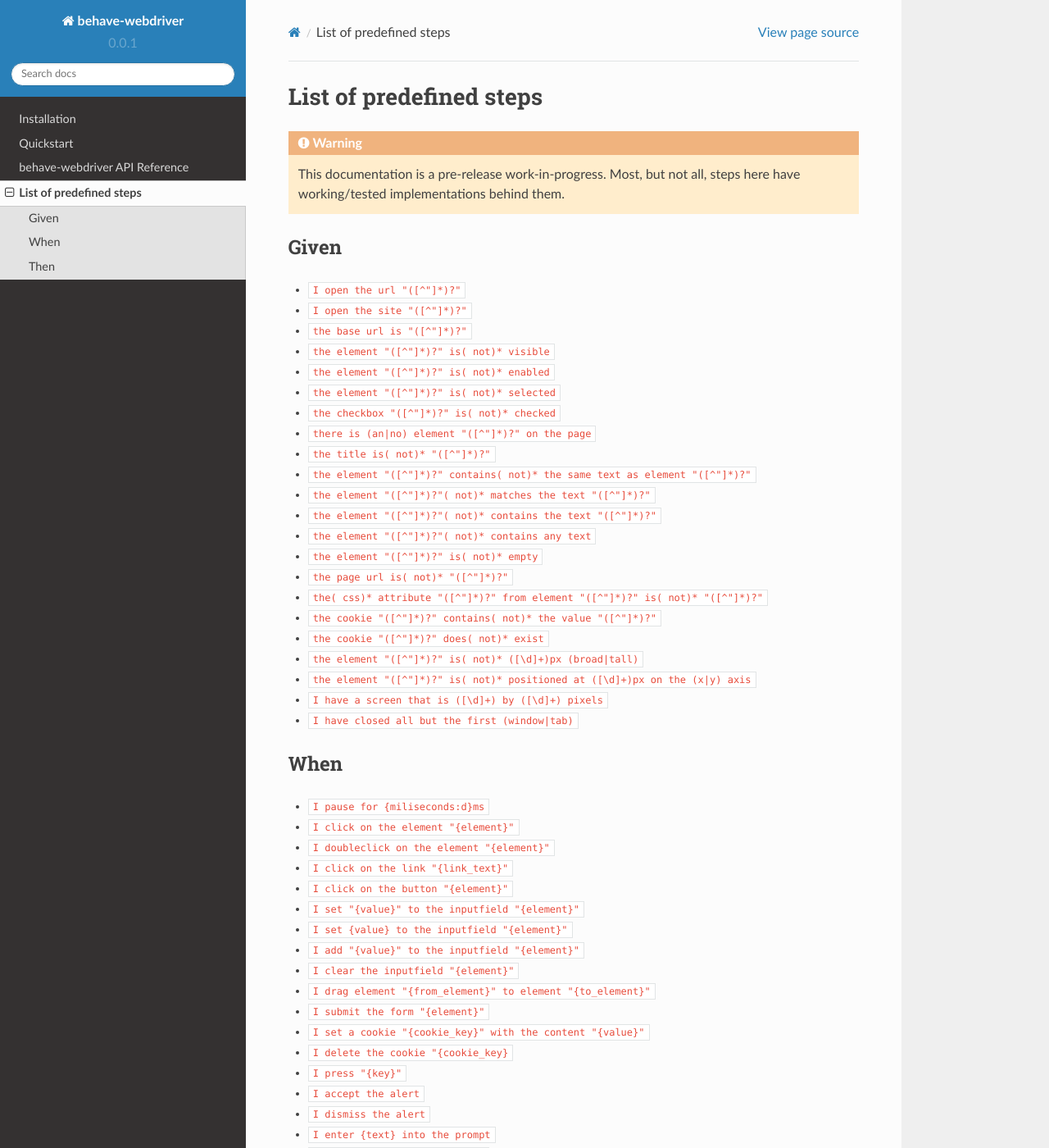
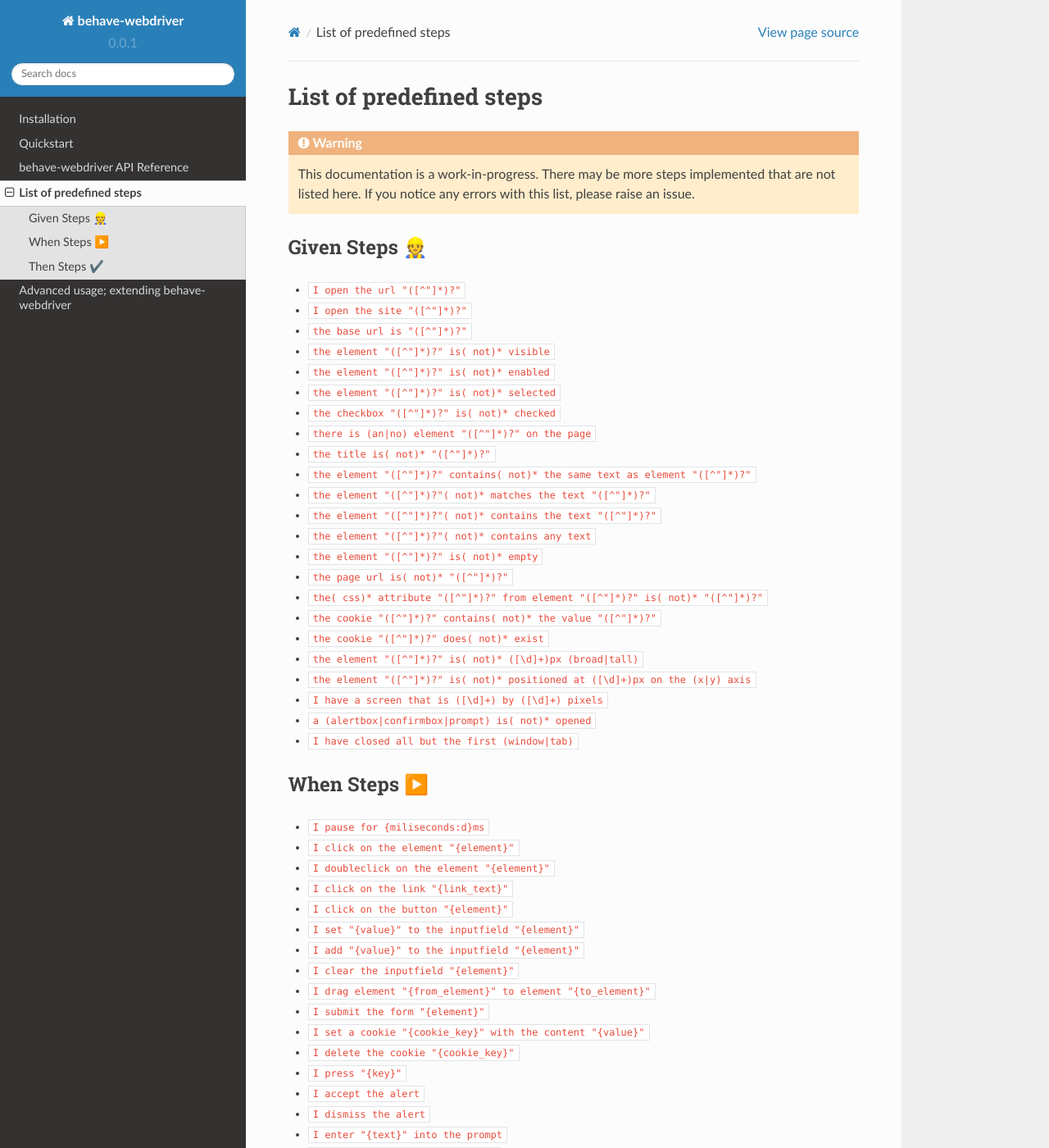
Before and after one commit to spyoungtech/behave-webdriver, a Sphinx documentation site: the page built from docs/steps.rst, in a window 1280 px wide and 1400 px high. Shown: the whole window at 82% size. Built offline with Sphinx 7.4.7 and the Read the Docs theme 2.0.0, drawn with Linux system fonts in a browser that asks for light colours; some of the changed text lies outside the part shown.

Commit message:
dawks :memo:

```diff
--- a/README.rst
+++ b/README.rst
@@ -354,8 +354,6 @@
 .. _webdriverio/cucumber-boilerplate: https://github.com/webdriverio/cucumber-boilerplate
 
 
-.. |travis| image:: https://img.shields.io/travis/mandeep/Travis-Encrypt/master.svg?style=flat-square
-    :target: https://travis-ci.org/mandeep/Travis-Encrypt
 
 .. |docs| image:: https://readthedocs.org/projects/behave-webdriver/badge/?version=latest
     :target: http://behave-webdriver.readthedocs.io/en/latest/
--- a/docs/conf.py
+++ b/docs/conf.py
@@ -32,8 +32,9 @@
 # extensions coming with Sphinx (named 'sphinx.ext.*') or your custom
 # ones.
 extensions = ['sphinx.ext.autodoc',
-              'sphinx.ext.coverage']
-autodoc_member_order = 'bysource'
+              'sphinx.ext.coverage',
+              'sphinx.ext.viewcode']
+#autodoc_member_order = 'bysource'
 
 # Add any paths that contain templates here, relative to this directory.
 templates_path = ['_templates']
--- a/docs/steps.rst
+++ b/docs/steps.rst
@@ -6,99 +6,96 @@
 
 .. warning::
 
-    This documentation is a pre-release work-in-progress. Most, but not all, steps here have working/tested
-    implementations behind them.
+    This documentation is a work-in-progress. There may be more steps implemented that are not listed here.
+    If you notice any errors with this list, please raise an issue.
 
 
-Given
-=====
+Given Steps 👷
+--------------
 
-* ``I open the url "([^"]*)?"``
-* ``I open the site "([^"]*)?"``
-* ``the base url is "([^"]*)?"``
-* ``the element "([^"]*)?" is( not)* visible``
-* ``the element "([^"]*)?" is( not)* enabled``
-* ``the element "([^"]*)?" is( not)* selected``
-* ``the checkbox "([^"]*)?" is( not)* checked``
-* ``there is (an|no) element "([^"]*)?" on the page``
-* ``the title is( not)* "([^"]*)?"``
-* ``the element "([^"]*)?" contains( not)* the same text as element "([^"]*)?"``
-* ``the element "([^"]*)?"( not)* matches the text "([^"]*)?"``
-* ``the element "([^"]*)?"( not)* contains the text "([^"]*)?"``
-* ``the element "([^"]*)?"( not)* contains any text``
-* ``the element "([^"]*)?" is( not)* empty``
-* ``the page url is( not)* "([^"]*)?"``
-* ``the( css)* attribute "([^"]*)?" from element "([^"]*)?" is( not)* "([^"]*)?"``
-* ``the cookie "([^"]*)?" contains( not)* the value "([^"]*)?"``
-* ``the cookie "([^"]*)?" does( not)* exist``
-* ``the element "([^"]*)?" is( not)* ([\d]+)px (broad|tall)``
-* ``the element "([^"]*)?" is( not)* positioned at ([\d]+)px on the (x|y) axis``
-* ``I have a screen that is ([\d]+) by ([\d]+) pixels``
+- ``I open the url "([^"]*)?"``
+- ``I open the site "([^"]*)?"``
+- ``the base url is "([^"]*)?"``
+- ``the element "([^"]*)?" is( not)* visible``
+- ``the element "([^"]*)?" is( not)* enabled``
+- ``the element "([^"]*)?" is( not)* selected``
+- ``the checkbox "([^"]*)?" is( not)* checked``
+- ``there is (an|no) element "([^"]*)?" on the page``
+- ``the title is( not)* "([^"]*)?"``
+- ``the element "([^"]*)?" contains( not)* the same text as element "([^"]*)?"``
+- ``the element "([^"]*)?"( not)* matches the text "([^"]*)?"``
+- ``the element "([^"]*)?"( not)* contains the text "([^"]*)?"``
+- ``the element "([^"]*)?"( not)* contains any text``
+- ``the element "([^"]*)?" is( not)* empty``
+- ``the page url is( not)* "([^"]*)?"``
+- ``the( css)* attribute "([^"]*)?" from element "([^"]*)?" is( not)* "([^"]*)?"``
+- ``the cookie "([^"]*)?" contains( not)* the value "([^"]*)?"``
+- ``the cookie "([^"]*)?" does( not)* exist``
+- ``the element "([^"]*)?" is( not)* ([\d]+)px (broad|tall)``
+- ``the element "([^"]*)?" is( not)* positioned at ([\d]+)px on the (x|y) axis``
+- ``I have a screen that is ([\d]+) by ([\d]+) pixels``
+- ``a (alertbox|confirmbox|prompt) is( not)* opened``
+- ``I have closed all but the first (window|tab)``
 
-* ``I have closed all but the first (window|tab)``
+When Steps ▶️
+--------------
+
+- ``I pause for {miliseconds:d}ms``
+- ``I click on the element "{element}"``
+- ``I doubleclick on the element "{element}"``
+- ``I click on the link "{link_text}"``
+- ``I click on the button "{element}"``
+- ``I set "{value}" to the inputfield "{element}"``
+- ``I add "{value}" to the inputfield "{element}"``
+- ``I clear the inputfield "{element}"``
+- ``I drag element "{from_element}" to element "{to_element}"``
+- ``I submit the form "{element}"``
+- ``I set a cookie "{cookie_key}" with the content "{value}"``
+- ``I delete the cookie "{cookie_key}"``
+- ``I press "{key}"``
+- ``I accept the alert``
+- ``I dismiss the alert``
+- ``I enter "{text}" into the prompt``
+- ``I scroll to element "{element}"``
+- ``I move to element "{element}" with an offset of {x_offset:d},{y_offset:d}``
+- ``I move to element "{element}"``
+- ``I close the last opened tab``
+- ``I close the last opened window``
+- ``I select the {nth:d} option for element "{element}"``
+- ``I select the option with the text "{text}" for element "{element}"``
+- ``I select the option with the value "{value}" for element "{element}"``
 
 
 
-When
-====
-
-* ``I pause for {miliseconds:d}ms``
-* ``I click on the element "{element}"``
-* ``I doubleclick on the element "{element}"``
-* ``I click on the link "{link_text}"``
-* ``I click on the button "{element}"``
-* ``I set "{value}" to the inputfield "{element}"``
-* ``I set {value} to the inputfield "{element}"``
-* ``I add "{value}" to the inputfield "{element}"``
-* ``I clear the inputfield "{element}"``
-* ``I drag element "{from_element}" to element "{to_element}"``
-* ``I submit the form "{element}"``
-* ``I set a cookie "{cookie_key}" with the content "{value}"``
-* ``I delete the cookie "{cookie_key}``
-* ``I press "{key}"``
-* ``I accept the alert``
-* ``I dismiss the alert``
-* ``I enter {text} into the prompt``
-* ``I scroll to element {element}``
-* ``I move to element "{element}" with an offset of {x_offset:d},{y_offset:d}``
-* ``I move to element "{element}"``
-
-* ``I close the last opened tab``
-* ``I close the last opened window``
-* ``I select the {nth:d} option for element "{element}"``
-* ``I select the option with the text {text} for element {element}``
-* ``I select the option with the value {value} for element {element}``
+Then Steps ✔️
+-------------
 
 
-Then
-====
-
-* ``I expect that the title is( not)* "([^"]*)?"``
-* ``I expect that element "([^"]*)?" is( not)* visible``
-* ``I expect that element "([^"]*)?" becomes( not)* visible``
-* ``I expect that element "([^"]*)?" is( not)* within the viewport``
-* ``I expect that element "([^"]*)?" does( not)* exist``
-* ``I expect that element "([^"]*)?"( not)* contains the same text as element "([^"]*)?"``
-* ``I expect that element "([^"]*)?"( not)* matches the text "([^"]*)?"``
-* ``I expect that element "([^"]*)?"( not)* contains the text "([^"]*)?"``
-* ``I expect that element "([^"]*)?"( not)* contains any text``
-* ``I expect that element "([^"]*)?" is( not)* empty``
-* ``I expect that the url is( not)* "([^"]*)?"``
-* ``I expect that the path is( not)* "([^"]*)?"``
-* ``I expect the url to( not)* contain "([^"]*)?"``
-* ``I expect that the( css)* attribute "([^"]*)?" from element "([^"]*)?" is( not)* "([^"]*)?"``
-* ``I expect that checkbox "([^"]*)?" is( not)* checked``
-* ``I expect that element "([^"]*)?" is( not)* selected``
-* ``I expect that element "([^"]*)?" is( not)* enabled``
-* ``I expect that cookie "([^"]*)?"( not)* contains "([^"]*)?"``
-* ``I expect that cookie "([^"]*)?"( not)* exists``
-* ``I expect that element "([^"]*)?" is( not)* ([\d]+)px (broad|tall)``
-* ``I expect that element "([^"]*)?" is( not)* positioned at ([\d]+)px on the (x|y) axis``
-* ``I wait on element "([^"]*)?"(?: for (\d+)ms)*(?: to( not)* (be checked|be enabled|be selected|be visible|contain a text|contain a value|exist))*``
-* ``I expect that a (alertbox|confirmbox|prompt) is( not)* opened``
-* ``I expect that element "([^"]*)?" (has|does not have) the class "([^"]*)?"``
-
-* ``I expect a new (window|tab) has( not)* been opened``
-* ``I expect the url "([^"]*)?" is opened in a new (tab|window)``
-* ``I expect that element "([^"]*)?" is( not)* focused``
-* ``I expect that a (alertbox|confirmbox|prompt)( not)* contains the text "([^"]*)?"``
+- ``I expect that the title is( not)* "([^"]*)?"``
+- ``I expect that element "([^"]*)?" is( not)* visible``
+- ``I expect that element "([^"]*)?" becomes( not)* visible``
+- ``I expect that element "([^"]*)?" is( not)* within the viewport``
+- ``I expect that element "([^"]*)?" does( not)* exist``
+- ``I expect that element "([^"]*)?"( not)* contains the same text as element "([^"]*)?"``
+- ``I expect that element "([^"]*)?"( not)* matches the text "([^"]*)?"``
+- ``I expect that element "([^"]*)?"( not)* contains the text "([^"]*)?"``
+- ``I expect that element "([^"]*)?"( not)* contains any text``
+- ``I expect that element "([^"]*)?" is( not)* empty``
+- ``I expect that the url is( not)* "([^"]*)?"``
+- ``I expect that the path is( not)* "([^"]*)?"``
+- ``I expect the url to( not)* contain "([^"]*)?"``
+- ``I expect that the( css)* attribute "([^"]*)?" from element "([^"]*)?" is( not)* "([^"]*)?"``
+- ``I expect that checkbox "([^"]*)?" is( not)* checked``
+- ``I expect that element "([^"]*)?" is( not)* selected``
+- ``I expect that element "([^"]*)?" is( not)* enabled``
+- ``I expect that cookie "([^"]*)?"( not)* contains "([^"]*)?"``
+- ``I expect that cookie "([^"]*)?"( not)* exists``
+- ``I expect that element "([^"]*)?" is( not)* ([\d]+)px (broad|tall)``
+- ``I expect that element "([^"]*)?" is( not)* positioned at ([\d]+)px on the (x|y) axis``
+- ``I wait on element "([^"]*)?"(?: for (\d+)ms)*(?: to( not)* (be checked|be enabled|be selected|be visible|contain a text|contain a value|exist))*``
+- ``I expect that a (alertbox|confirmbox|prompt) is( not)* opened``
+- ``I expect that element "([^"]*)?" (has|does not have) the class "([^"]*)?"``
+- ``I expect that element "([^"]*)?" is( not)* focused``
+- ``I expect that a (alertbox|confirmbox|prompt)( not)* contains the text "([^"]*)?"``
+- ``I expect a new (window|tab) has( not)* been opened``
+- ``I expect the url "([^"]*)?" is opened in a new (tab|window)``
--- a/setup.py
+++ b/setup.py
@@ -1,13 +1,17 @@
 from setuptools import setup
+
+with open('README.rst', 'rt', encoding='utf8') as f:
+    readme = f.read()
 
 setup(
     name='behave-webdriver',
-    version='0.0.1a',
+    version='0.1.0',
     url='https://github.com/spyoungtech/behave-webdriver/',
     license='MIT',
     author='Spencer Young',
     author_email='spencer.young@spyoung.com',
     description='Selenium webdriver step library for behave BDD testing',
+    long_description=readme,
     packages=['behave_webdriver', 'behave_webdriver.steps'],
     platforms='any',
     install_requires=[
```
Also changed, not shown: docs/api.rst (+50 -5 lines), docs/examples.rst (added, +79 -0 lines), docs/index.rst (+72 -20 lines), docs/installation.rst (+11 -5 lines), docs/quickstart.rst (+48 -54 lines), 1 other file.
